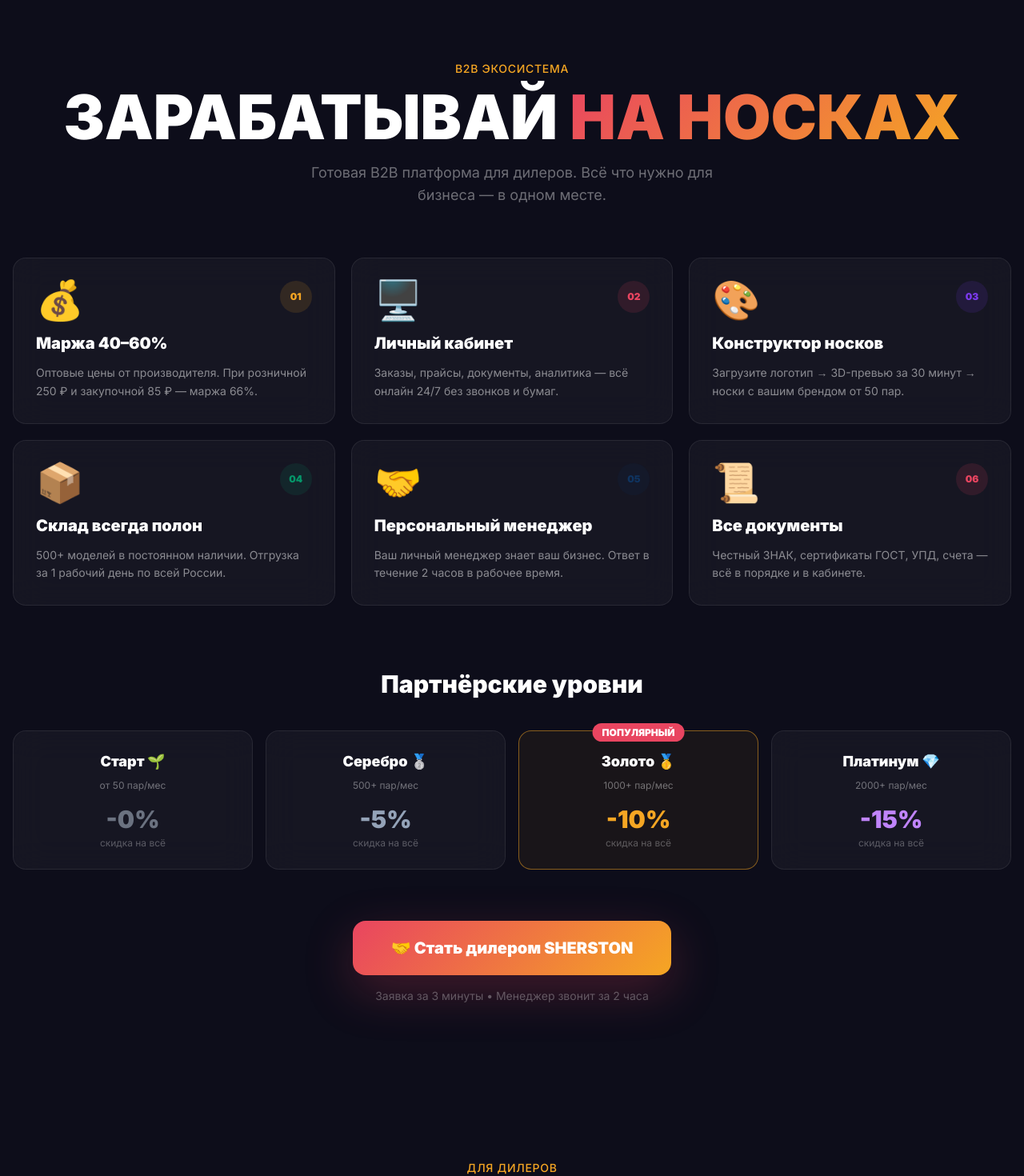
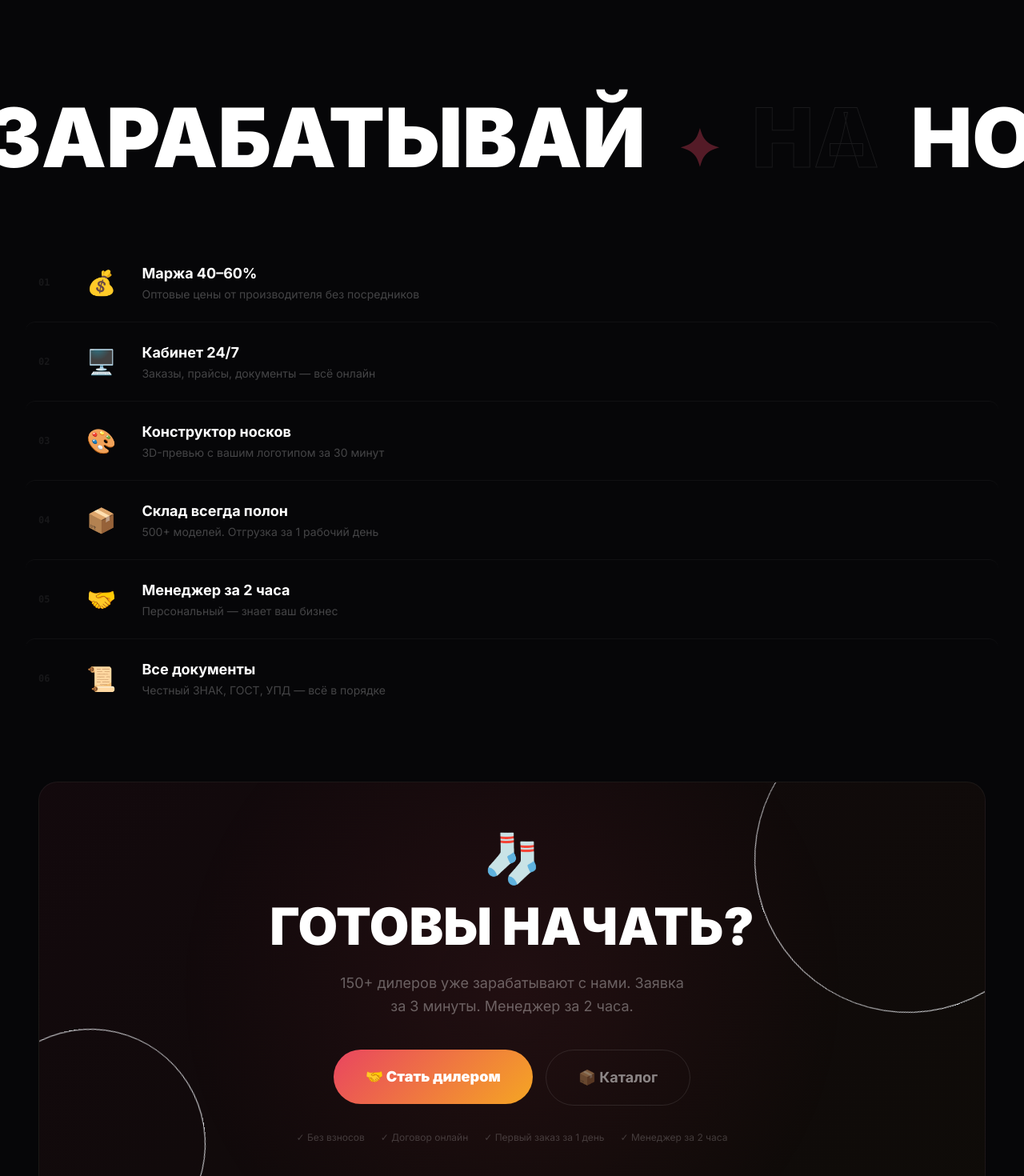
Before and after one commit to artemgubanow72-oss/-, a Next.js app: page / in a window 1280 px wide. Shown: the part 3360-4830 px from the top of the page at 80% size. Built offline with nearby package versions, Linux system fonts and the light colour scheme.

Commit message:
Refactor B2BSection with updated features and layout

```diff
--- a/components/sections/B2BSection.tsx
+++ b/components/sections/B2BSection.tsx
@@ -1,182 +1,235 @@
 'use client'
 
-import { motion } from 'framer-motion'
+import { useRef } from 'react'
+import { motion, useScroll, useTransform } from 'framer-motion'
 import Link from 'next/link'
 
 const FEATURES = [
-  {
-    icon: '💰',
-    title: 'Маржа 40–60%',
-    desc: 'Оптовые цены от производителя. При розничной 250 ₽ и закупочной 85 ₽ — маржа 66%.',
-    color: '#F5A623',
-  },
-  {
-    icon: '🖥️',
-    title: 'Личный кабинет',
-    desc: 'Заказы, прайсы, документы, аналитика — всё онлайн 24/7 без звонков и бумаг.',
-    color: '#E94560',
-  },
-  {
-    icon: '🎨',
-    title: 'Конструктор носков',
-    desc: 'Загрузите логотип → 3D-превью за 30 минут → носки с вашим брендом от 50 пар.',
-    color: '#7C3AED',
-  },
-  {
-    icon: '📦',
-    title: 'Склад всегда полон',
-    desc: '500+ моделей в постоянном наличии. Отгрузка за 1 рабочий день по всей России.',
-    color: '#059669',
-  },
-  {
-    icon: '🤝',
-    title: 'Персональный менеджер',
-    desc: 'Ваш личный менеджер знает ваш бизнес. Ответ в течение 2 часов в рабочее время.',
-    color: '#0F3460',
-  },
-  {
-    icon: '📜',
-    title: 'Все документы',
-    desc: 'Честный ЗНАК, сертификаты ГОСТ, УПД, счета — всё в порядке и в кабинете.',
-    color: '#E94560',
-  },
-]
-
-const TIERS = [
-  { name: 'Старт 🌱',    range: 'от 50 пар/мес',    discount: '0%',   color: '#6B7280' },
-  { name: 'Серебро 🥈',  range: '500+ пар/мес',     discount: '5%',   color: '#94A3B8' },
-  { name: 'Золото 🥇',   range: '1000+ пар/мес',    discount: '10%',  color: '#F5A623', featured: true },
-  { name: 'Платинум 💎', range: '2000+ пар/мес',    discount: '15%',  color: '#C084FC' },
+  { icon: '💰', num: '01', title: 'Маржа 40–60%',     desc: 'Оптовые цены от производителя без посредников',   color: '#F5A623' },
+  { icon: '🖥️', num: '02', title: 'Кабинет 24/7',     desc: 'Заказы, прайсы, документы — всё онлайн',          color: '#E94560' },
+  { icon: '🎨', num: '03', title: 'Конструктор носков',desc: '3D-превью с вашим логотипом за 30 минут',         color: '#7C3AED' },
+  { icon: '📦', num: '04', title: 'Склад всегда полон',desc: '500+ моделей. Отгрузка за 1 рабочий день',       color: '#059669' },
+  { icon: '🤝', num: '05', title: 'Менеджер за 2 часа',desc: 'Персональный — знает ваш бизнес',                 color: '#0891B2' },
+  { icon: '📜', num: '06', title: 'Все документы',      desc: 'Честный ЗНАК, ГОСТ, УПД — всё в порядке',        color: '#E94560' },
 ]
 
 export default function B2BSection() {
+  const sectionRef = useRef<HTMLElement>(null)
+  const titleRef   = useRef<HTMLDivElement>(null)
+
+  const { scrollYProgress } = useScroll({
+    target: sectionRef,
+    offset: ['start end', 'end start'],
+  })
+
+  // Параллакс заголовка
+  const titleX = useTransform(scrollYProgress, [0, 1], ['5%', '-8%'])
+
+  const BIG_WORDS = [
+    { w: 'ЗАРАБАТЫВАЙ', solid: true  },
+    { w: '✦',           solid: false },
+    { w: 'НА',          solid: false },
+    { w: 'НОСКАХ',      solid: true  },
+    { w: '✦',           solid: false },
+    { w: 'B2B',         solid: false },
+    { w: 'ЭКОСИСТЕМА',  solid: false },
+    { w: '✦',           solid: false },
+  ]
+
   return (
-    <section className="py-24 bg-[#0D0D1A]">
-      <div className="container mx-auto px-4">
+    <section ref={sectionRef} className="py-32 bg-[#060608] overflow-hidden">
+      <div className="max-w-7xl mx-auto px-6 md:px-12">
 
-        {/* Заголовок */}
+        {/* ── ПАРАЛЛАКС ЗАГОЛОВОК ── */}
+        <div className="overflow-hidden mb-16 -mx-6 md:-mx-12">
           <motion.div
-          initial={{ opacity: 0, y: 30 }}
-          whileInView={{ opacity: 1, y: 0 }}
-          viewport={{ once: true }}
-          className="text-center mb-16"
+            ref={titleRef}
+            style={{ x: titleX }}
+            className="flex items-baseline gap-6 md:gap-10 py-4 whitespace-nowrap"
           >
-          <span className="text-[#F5A623] text-sm font-medium tracking-wider uppercase">
-            B2B Экосистема
+            {BIG_WORDS.map((item, i) => {
+              const isStar = item.w === '✦'
+              return (
+                <span
+                  key={i}
+                  className={`font-black leading-none select-none ${
+                    isStar ? 'text-[#E94560]/35' : ''
+                  }`}
+                  style={{
+                    fontSize: isStar
+                      ? 'clamp(2rem,5vw,5rem)'
+                      : 'clamp(2.5rem,8vw,9rem)',
+                    color: item.solid && !isStar ? 'white' : undefined,
+                    WebkitTextStroke:
+                      !item.solid && !isStar
+                        ? '1px rgba(255,255,255,0.08)'
+                        : undefined,
+                    WebkitTextFillColor:
+                      !item.solid && !isStar ? 'transparent' : undefined,
+                  }}
+                >
+                  {item.w}
                 </span>
-          <h2
-            className="font-black text-white mt-3 leading-none"
-            style={{ fontSize: 'clamp(2.5rem,6vw,6rem)' }}
-          >
-            ЗАРАБАТЫВАЙ{' '}
-            <span className="text-transparent bg-clip-text bg-wool-gradient">
-              НА НОСКАХ
-            </span>
-          </h2>
-          <p className="text-white/40 text-lg mt-4 max-w-xl mx-auto">
-            Готовая B2B платформа для дилеров. Всё что нужно для бизнеса — в одном месте.
-          </p>
+              )
+            })}
           </motion.div>
+        </div>
 
-        {/* Преимущества */}
-        <div className="grid grid-cols-1 md:grid-cols-2 lg:grid-cols-3 gap-5 mb-20">
+        {/* ── СПИСОК ФИЧЕЙ ── */}
+        <div className="divide-y divide-white/[0.04] mb-20">
           {FEATURES.map((f, i) => (
             <motion.div
               key={f.title}
-              initial={{ opacity: 0, y: 40 }}
-              whileInView={{ opacity: 1, y: 0 }}
-              viewport={{ once: true }}
-              transition={{ delay: i * 0.1 }}
-              whileHover={{ y: -8 }}
-              className="group p-7 rounded-2xl glass border border-white/10 hover:border-white/20 transition-all overflow-hidden relative"
+              initial={{ opacity: 0, x: -25 }}
+              whileInView={{ opacity: 1, x: 0 }}
+              viewport={{ once: true, margin: '-50px' }}
+              transition={{ delay: i * 0.07, duration: 0.6, ease: [0.16,1,0.3,1] }}
+              whileHover={{ x: 12 }}
+              className="group flex items-center gap-5 md:gap-8 py-5 md:py-6
+                         -mx-4 px-4 rounded-xl
+                         hover:bg-white/[0.02]
+                         transition-all duration-400 cursor-default"
             >
-              <div
-                className="absolute inset-0 opacity-0 group-hover:opacity-10 transition-opacity duration-500"
+              {/* Номер */}
+              <span
+                className="font-mono text-xs font-black w-7 shrink-0
+                           text-white/[0.07] group-hover:text-[#E94560]
+                           transition-colors duration-300"
+              >
+                {f.num}
+              </span>
+
+              {/* Иконка */}
+              <span
+                className="text-2xl md:text-3xl shrink-0
+                           transition-transform duration-500
+                           group-hover:scale-125 group-hover:rotate-6"
+              >
+                {f.icon}
+              </span>
+
+              {/* Текст */}
+              <div className="flex-1 min-w-0">
+                <h3
+                  className="text-white font-bold text-base md:text-lg
+                             group-hover:text-[#E94560]
+                             transition-colors duration-300"
+                >
+                  {f.title}
+                </h3>
+                <p className="text-white/25 text-sm mt-0.5 truncate">
+                  {f.desc}
+                </p>
+              </div>
+
+              {/* Цветная точка */}
+              <motion.div
+                initial={{ opacity: 0, scale: 0 }}
+                whileHover={{ opacity: 1, scale: 1 }}
+                className="w-2 h-2 rounded-full shrink-0"
                 style={{ backgroundColor: f.color }}
               />
-              <div className="relative">
-                <div className="flex items-start justify-between mb-4">
-                  <span className="text-5xl">{f.icon}</span>
-                  <div
-                    className="w-10 h-10 rounded-full flex items-center justify-center text-xs font-black"
-                    style={{ backgroundColor: f.color + '20', color: f.color }}
-                  >
-                    {String(i + 1).padStart(2, '0')}
-                  </div>
-                </div>
-                <h3 className="text-white font-black text-xl mb-3">{f.title}</h3>
-                <p className="text-white/50 text-sm leading-relaxed">{f.desc}</p>
-              </div>
             </motion.div>
           ))}
         </div>
 
-        {/* Тарифы */}
+        {/* ── CTA БЛОК ── */}
         <motion.div
-          initial={{ opacity: 0, y: 30 }}
+          initial={{ opacity: 0, y: 40 }}
           whileInView={{ opacity: 1, y: 0 }}
-          viewport={{ once: true }}
-          className="mb-16"
+          viewport={{ once: true, margin: '-80px' }}
+          className="relative overflow-hidden rounded-3xl p-10 md:p-16 text-center"
+          style={{
+            background:
+              'linear-gradient(135deg,rgba(233,69,96,0.06) 0%, rgba(245,166,35,0.04) 100%)',
+            border: '1px solid rgba(255,255,255,0.05)',
+          }}
         >
-          <h3 className="text-center text-3xl font-black text-white mb-10">
-            Партнёрские уровни
+          {/* Декор круги */}
+          <motion.div
+            animate={{ rotate: 360 }}
+            transition={{ duration: 35, repeat: Infinity, ease: 'linear' }}
+            className="absolute -top-24 -right-24 w-96 h-96 rounded-full
+                       border border-[#E94560]/08 pointer-events-none"
+          />
+          <motion.div
+            animate={{ rotate: -360 }}
+            transition={{ duration: 25, repeat: Infinity, ease: 'linear' }}
+            className="absolute -bottom-20 -left-20 w-72 h-72 rounded-full
+                       border border-[#F5A623]/06 pointer-events-none"
+          />
+
+          {/* Glow */}
+          <div
+            className="absolute inset-0 pointer-events-none"
+            style={{
+              background:
+                'radial-gradient(circle at 50% 50%, rgba(233,69,96,0.08) 0%, transparent 65%)',
+            }}
+          />
+
+          <div className="relative z-10">
+            <motion.div
+              animate={{ rotate: [0, 12, -12, 0] }}
+              transition={{ duration: 3.5, repeat: Infinity }}
+              className="text-6xl mb-6 inline-block"
+            >
+              🧦
+            </motion.div>
+
+            <h3
+              className="font-black text-white leading-none mb-6"
+              style={{ fontSize: 'clamp(2rem, 5vw, 5rem)' }}
+            >
+              ГОТОВЫ НАЧАТЬ?
             </h3>
-          <div className="grid grid-cols-2 lg:grid-cols-4 gap-4">
-            {TIERS.map((tier, i) => (
+
+            <p className="text-white/35 text-lg mb-10 max-w-md mx-auto leading-relaxed">
+              150+ дилеров уже зарабатывают с нами.
+              Заявка за 3 минуты. Менеджер за 2 часа.
+            </p>
+
+            <div className="flex flex-col sm:flex-row gap-4 justify-center mb-8">
+              <Link href="/b2b/dealer">
+                <motion.button
+                  whileHover={{ scale: 1.07, y: -4 }}
+                  whileTap={{ scale: 0.96 }}
+                  className="relative px-10 py-5 rounded-full font-black text-white text-lg overflow-hidden"
+                  style={{ background: 'linear-gradient(135deg,#E94560,#F5A623)' }}
+                >
+                  <span className="relative z-10">🤝 Стать дилером</span>
                   <motion.div
-                key={tier.name}
-                initial={{ opacity: 0, y: 30 }}
-                whileInView={{ opacity: 1, y: 0 }}
-                viewport={{ once: true }}
-                transition={{ delay: i * 0.1 }}
-                className={`
-                  relative p-6 rounded-2xl border text-center transition-all
-                  ${tier.featured
-                    ? 'border-[#F5A623]/50 bg-[#F5A623]/5'
-                    : 'glass border-white/10'
-                  }
-                `}
+                    className="absolute inset-0 bg-white/20"
+                    initial={{ x: '-100%' }}
+                    whileHover={{ x: '100%' }}
+                    transition={{ duration: 0.45 }}
+                  />
+                </motion.button>
+              </Link>
+
+              <Link href="/catalog">
+                <motion.button
+                  whileHover={{ scale: 1.07, y: -4 }}
+                  className="px-10 py-5 rounded-full font-bold text-white/50
+                             hover:text-white border border-white/10
+                             hover:border-white/25 transition-all text-lg"
                 >
-                {tier.featured && (
-                  <div className="absolute -top-3 left-1/2 -translate-x-1/2">
-                    <span className="px-3 py-1 rounded-full bg-[#E94560] text-white text-xs font-black">
-                      ПОПУЛЯРНЫЙ
-                    </span>
+                  📦 Каталог
+                </motion.button>
+              </Link>
             </div>
-                )}
-                <h4 className="text-white font-black text-lg mb-2">{tier.name}</h4>
-                <p className="text-white/40 text-xs mb-4">{tier.range}</p>
-                <div
-                  className="text-3xl font-black"
-                  style={{ color: tier.color }}
-                >
-                  -{tier.discount}
-                </div>
-                <p className="text-white/30 text-xs mt-1">скидка на всё</p>
-              </motion.div>
+
+            <div className="flex flex-wrap justify-center gap-5 text-white/20 text-xs">
+              {[
+                '✓ Без взносов',
+                '✓ Договор онлайн',
+                '✓ Первый заказ за 1 день',
+                '✓ Менеджер за 2 часа',
+              ].map((t) => (
+                <span key={t}>{t}</span>
               ))}
             </div>
-        </motion.div>
-
-        {/* CTA */}
-        <motion.div
-          initial={{ opacity: 0, y: 30 }}
-          whileInView={{ opacity: 1, y: 0 }}
-          viewport={{ once: true }}
-          className="text-center"
-        >
-          <Link href="/b2b/dealer">
-            <motion.button
-              whileHover={{ scale: 1.05 }}
-              whileTap={{ scale: 0.97 }}
-              className="px-12 py-5 rounded-2xl bg-wool-gradient text-white font-black text-xl shadow-wool"
-            >
-              🤝 Стать дилером SHERSTON
-            </motion.button>
-          </Link>
-          <p className="text-white/30 text-sm mt-4">
-            Заявка за 3 минуты • Менеджер звонит за 2 часа
-          </p>
+          </div>
         </motion.div>
       </div>
     </section>
```
Lines whose indentation alone changed are shown as unchanged.
